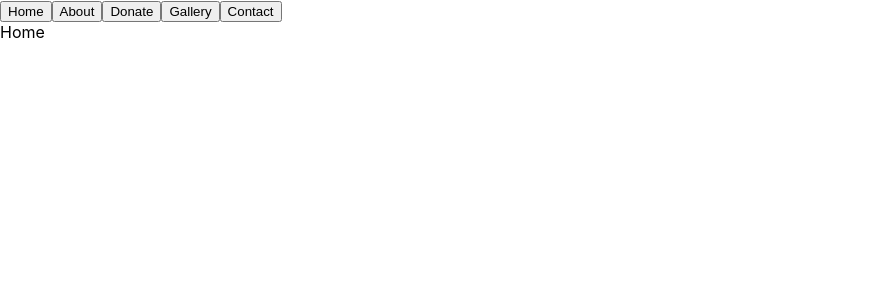
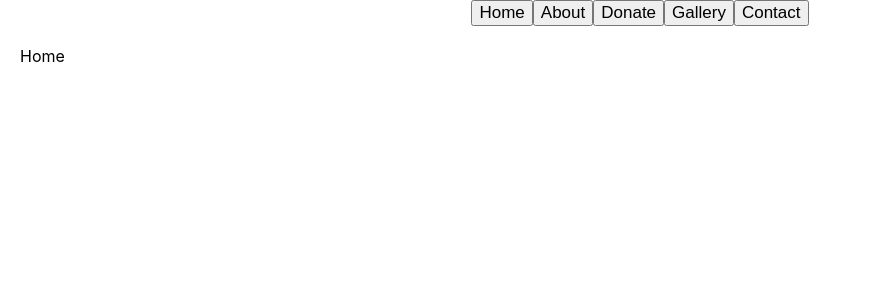
Before and after one commit to CodecoolGlobal/react-for-a-cause-react-rBabett, a React (Create React App) app in the folder cat-react/: page / in a window 1280 px wide. Shown: the top 300 px of the page, without its empty margins (0-872 px from the left). Built offline with nearby package versions, Linux system fonts and the light colour scheme.

Commit message:
add classname to buttons

```diff
--- a/cat-react/src/App.css
+++ b/cat-react/src/App.css
@@ -38,5 +38,13 @@
 }
 
 .navbar_buttons {
-  font-size: 20px;
+  font-size: 17px;
 }
+
+#header {
+  text-align: center;
+}
+
+#page {
+  margin: 20px;
+}
--- a/cat-react/src/components/Button.js
+++ b/cat-react/src/components/Button.js
@@ -1,5 +1,5 @@
-const Button = ({text, handleClick}) => {
-  return (<button onClick={handleClick}>{text}</button>);
+const Button = ({text, handleClick, className}) => {
+  return (<button onClick={handleClick} className={className}>{text}</button>);
 }
 
 export default Button;
--- a/cat-react/src/components/Navbar.js
+++ b/cat-react/src/components/Navbar.js
@@ -27,13 +27,8 @@ const Navbar = ({handleClick}) => {
     },
   ]
 
-  //console.log(ActivePage);
 
-  const headerButtons = buttons.map(button => (<Button key={button.name} className="navbar_buttons" text={button.name} handleClick={button.handle}/>))
-
-  /* const ChangeActivePage = (e) => {
-    setActivePage(e.target.innerText);
-  }; */
+  const headerButtons = buttons.map(button => (<Button key={button.name} className='navbar_buttons' text={button.name} handleClick={button.handle}/>))
 
   return (
     <div id="header">
```
